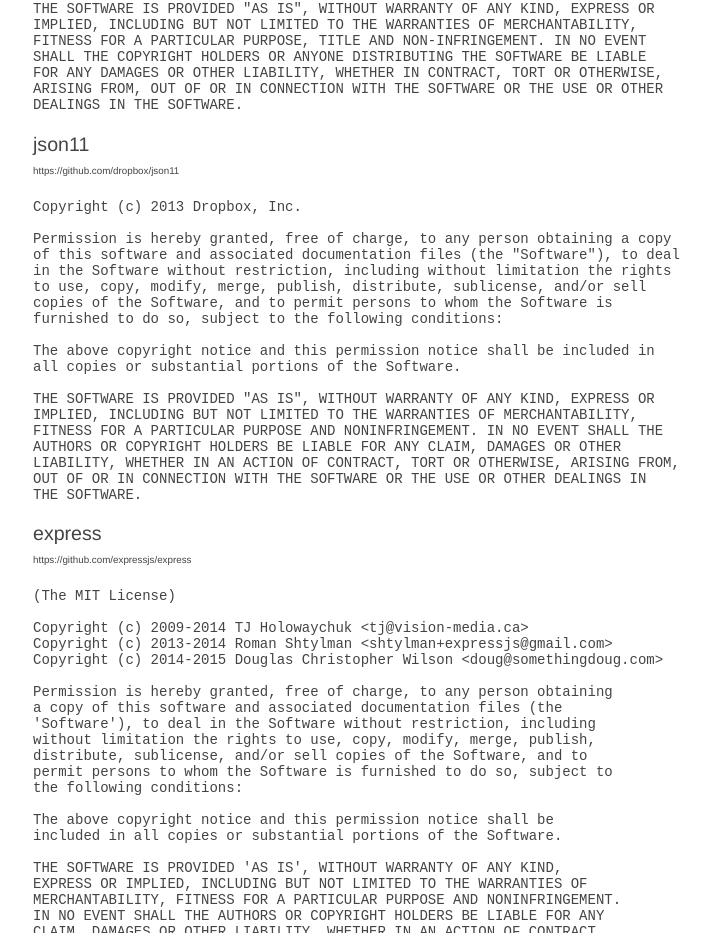
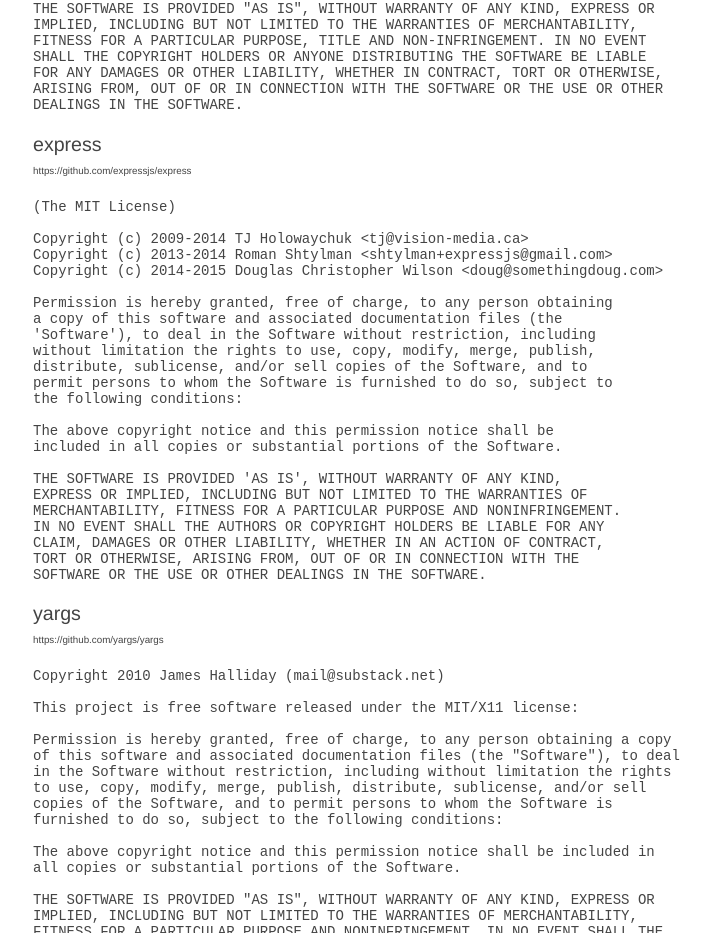
Before and after one commit to kamikat/52g, a website: page www/index.html in a window 1280 px wide. Shown: the part 2488-3421 px from the top of the page, without its empty margins (127-838 px from the left). Drawn offline with Linux system fonts and the light colour scheme; a script that the page names is missing.

Commit message:
remove unused dependencies

```diff
--- a/src/CMakeLists.txt
+++ b/src/CMakeLists.txt
@@ -3,8 +3,6 @@
 target_include_directories(libbf PUBLIC libbf/src)
 
 add_subdirectory(docopt)
-add_subdirectory(json11)
-
 add_subdirectory(core)
 
 # Export executable targets to ${CMAKE_BINARY_DIR}
@@ -15,7 +13,3 @@
 
 add_executable(openidx openidx.cc)
 target_link_libraries(openidx core docopt)
-
-add_executable(servidx servidx.cc)
-include(${CMAKE_SOURCE_DIR}/cmake/nghttp2_asioConfig.cmake)
-target_link_libraries(servidx core docopt nghttp2_asio)
--- a/www/index.html
+++ b/www/index.html
@@ -455,28 +455,6 @@
 ARISING FROM, OUT OF OR IN CONNECTION WITH THE SOFTWARE OR THE USE OR OTHER
 DEALINGS IN THE SOFTWARE.
 </pre>
-            <h3>json11<br><small>https://github.com/dropbox/json11</small></h3>
-<pre>
-Copyright (c) 2013 Dropbox, Inc.
-
-Permission is hereby granted, free of charge, to any person obtaining a copy
-of this software and associated documentation files (the "Software"), to deal
-in the Software without restriction, including without limitation the rights
-to use, copy, modify, merge, publish, distribute, sublicense, and/or sell
-copies of the Software, and to permit persons to whom the Software is
-furnished to do so, subject to the following conditions:
-
-The above copyright notice and this permission notice shall be included in
-all copies or substantial portions of the Software.
-
-THE SOFTWARE IS PROVIDED "AS IS", WITHOUT WARRANTY OF ANY KIND, EXPRESS OR
-IMPLIED, INCLUDING BUT NOT LIMITED TO THE WARRANTIES OF MERCHANTABILITY,
-FITNESS FOR A PARTICULAR PURPOSE AND NONINFRINGEMENT. IN NO EVENT SHALL THE
-AUTHORS OR COPYRIGHT HOLDERS BE LIABLE FOR ANY CLAIM, DAMAGES OR OTHER
-LIABILITY, WHETHER IN AN ACTION OF CONTRACT, TORT OR OTHERWISE, ARISING FROM,
-OUT OF OR IN CONNECTION WITH THE SOFTWARE OR THE USE OR OTHER DEALINGS IN
-THE SOFTWARE.
-</pre>
             <h3>express<br><small>https://github.com/expressjs/express</small></h3>
 <pre>
 (The MIT License)
```
Also changed, not shown: test/CMakeLists.txt (+0 -5 lines), 5 other files.
